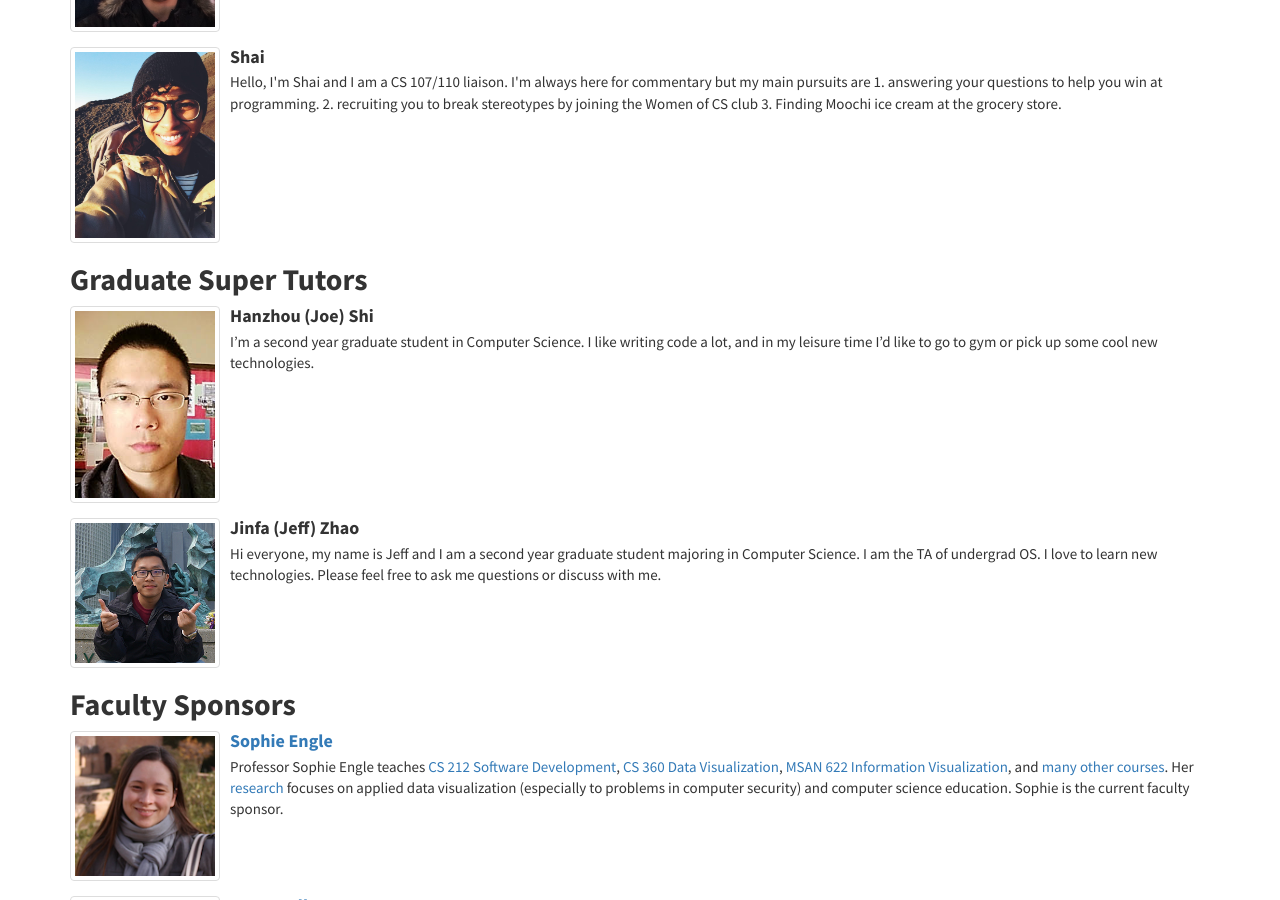
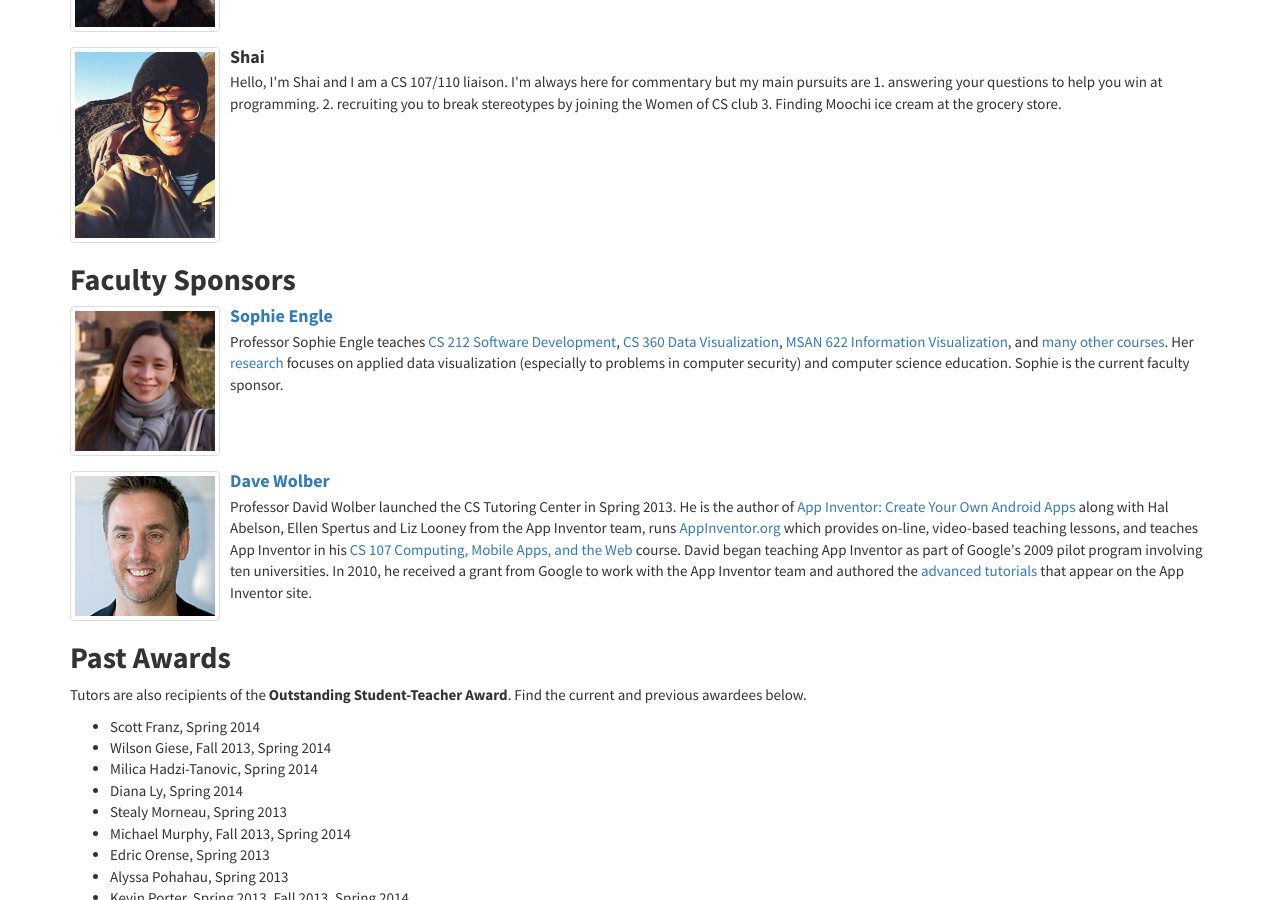
Before and after one commit to CSTutors/CSTutors.github.io, a Jekyll site: the page built from tutors/index.html, in a window 1280 px wide and 900 px high, scrolled down 1258 px. Built offline with Jekyll 4.4.1, drawn with Linux system fonts in a browser that asks for light colours; nearby versions of some CDN libraries.

Commit message:
remove graduate super tutors

```diff
--- a/tutors/index.html
+++ b/tutors/index.html
@@ -83,34 +83,6 @@ lead: 'Meet the current and past tutors below, as well as the faculty sponsors.
     </li>
 </ul>
 
-<h2>Graduate Super Tutors</h2>
-
-<ul class="media-list">
-	<li class="media">
-        <a class="pull-left" href="#">
-            <img class="media-object img-thumbnail" width="150" src="{{ site.url }}/img/joe.jpg">
-        </a>
-
-        <div class="media-body">
-            <h4 class="media-heading">Hanzhou (Joe) Shi</h4>
-
-            <p>I’m a second year graduate student in Computer Science. I like writing code a lot, and in my leisure time I’d like to go to gym or pick up some cool new technologies.</p>
-        </div>
-    </li>
-
-    <li class="media">
-        <a class="pull-left" href="#">
-            <img class="media-object img-thumbnail" width="150" src="{{ site.url }}/img/jeff.jpg">
-        </a>
-
-        <div class="media-body">
-            <h4 class="media-heading">Jinfa (Jeff) Zhao</h4>
-
-            <p>Hi everyone, my name is Jeff and I am a second year graduate student majoring in Computer Science. I am the TA of undergrad OS. I love to learn new technologies. Please feel free to ask me questions or discuss with me.</p>
-        </div>
-    </li>
-</ul>
-
 
 <h2>Faculty Sponsors</h2>
 
```
